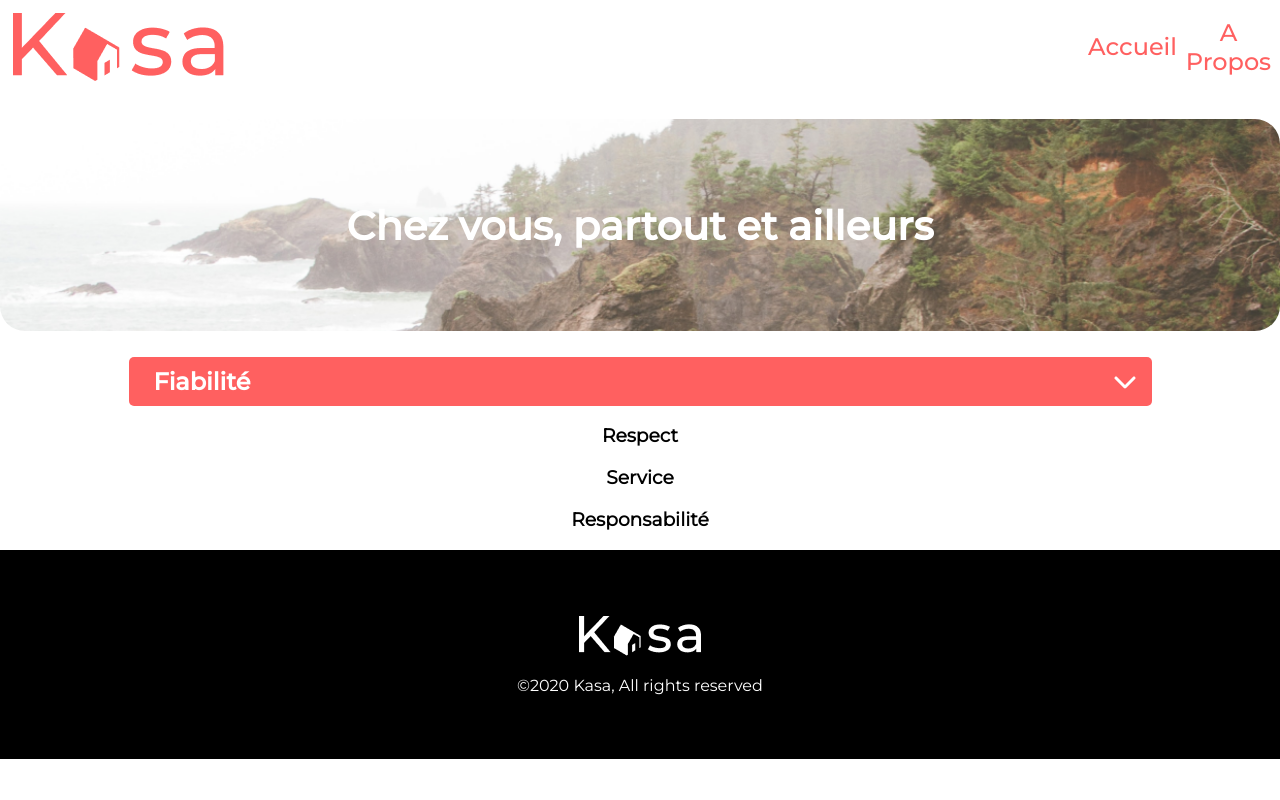
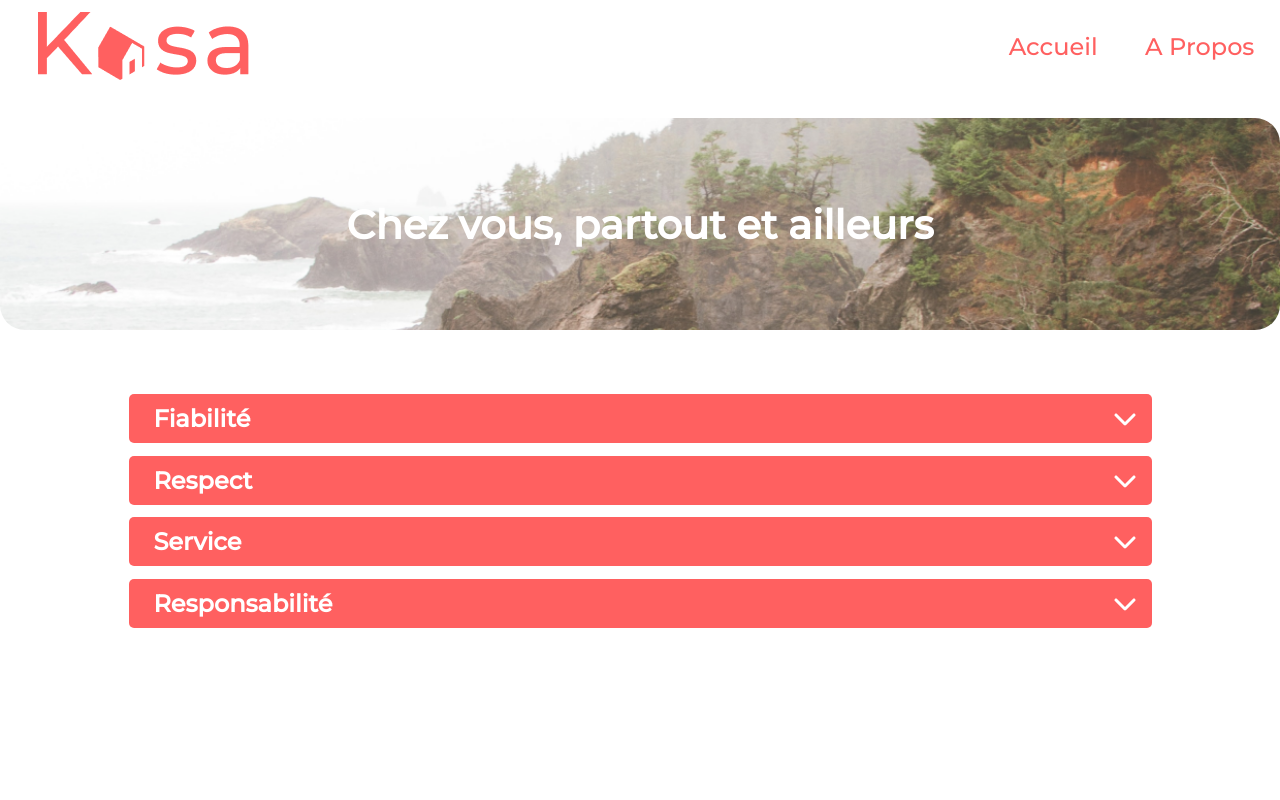
Before and after one commit to Jey221/P11-kasa, a React (Create React App) app: page /APropos in a window 1280 px wide. Shown: the top 800 px of the page. Built offline with nearby package versions, Linux system fonts and the light colour scheme.

Commit message:
finalisation des collapse sur page a propos

```diff
--- a/src/components/Collapse.js
+++ b/src/components/Collapse.js
@@ -4,11 +4,14 @@ import styles from '../style/Collapse.module.css';
 import { faChevronDown, faChevronUp } from '@fortawesome/free-solid-svg-icons';
 import { FontAwesomeIcon } from '@fortawesome/react-fontawesome';
 
-function openCloseCollapse() {
+const textFiability = document.getElementById('textFiability');
+const textRespect = document.getElementById('textRespect');
+const textService = document.getElementById('textService');
+const textResponsability = document.getElementById('textResponsability');
+
+function openCloseCollapse1() {
   const iconOpen = document.getElementById('iconOpen');
   const iconClose = document.getElementById('iconClose');
-  const textFiability = document.getElementById('textFiability');
-  console.log(iconClose);
   // eslint-disable-next-line no-lone-blocks
   if (window.getComputedStyle(textFiability).display === 'none') {
     textFiability.style.setProperty('display', 'block');
@@ -20,12 +23,54 @@ function openCloseCollapse() {
     iconOpen.style.setProperty('display', 'none');
   }
 }
+function openCloseCollapse2() {
+  const iconOpen = document.getElementById('iconOpen2');
+  const iconClose = document.getElementById('iconClose2');
+  // eslint-disable-next-line no-lone-blocks
+  if (window.getComputedStyle(textRespect).display === 'none') {
+    textRespect.style.setProperty('display', 'block');
+    iconClose.style.setProperty('display', 'none');
+    iconOpen.style.setProperty('display', 'block');
+  } else {
+    textRespect.style.setProperty('display', 'none');
+    iconClose.style.setProperty('display', 'block');
+    iconOpen.style.setProperty('display', 'none');
+  }
+}
+function openCloseCollapse3() {
+  const iconOpen = document.getElementById('iconOpen3');
+  const iconClose = document.getElementById('iconClose3');
+  // eslint-disable-next-line no-lone-blocks
+  if (window.getComputedStyle(textService).display === 'none') {
+    textService.style.setProperty('display', 'block');
+    iconClose.style.setProperty('display', 'none');
+    iconOpen.style.setProperty('display', 'block');
+  } else {
+    textService.style.setProperty('display', 'none');
+    iconClose.style.setProperty('display', 'block');
+    iconOpen.style.setProperty('display', 'none');
+  }
+}
+function openCloseCollapse4() {
+  const iconOpen = document.getElementById('iconOpen4');
+  const iconClose = document.getElementById('iconClose4');
+  // eslint-disable-next-line no-lone-blocks
+  if (window.getComputedStyle(textResponsability).display === 'none') {
+    textResponsability.style.setProperty('display', 'block');
+    iconClose.style.setProperty('display', 'none');
+    iconOpen.style.setProperty('display', 'block');
+  } else {
+    textResponsability.style.setProperty('display', 'none');
+    iconClose.style.setProperty('display', 'block');
+    iconOpen.style.setProperty('display', 'none');
+  }
+}
 
 export default function Collapse() {
   return (
     <div className={styles.collapseList}>
       <div className={styles.collapse}>
-        <div className={styles.collapseClose} onClick={openCloseCollapse}>
+        <div className={styles.collapseClose} onClick={openCloseCollapse1}>
           <h2>Fiabilité</h2>
           <span className={styles.icons}>
             <FontAwesomeIcon
@@ -50,20 +95,87 @@ export default function Collapse() {
           </div>
         </div>
       </div>
-      <h3>Respect</h3>
-      <h3>Service</h3>
-      <h3>Responsabilité</h3>
+      <div className={styles.collapse}>
+        <div className={styles.collapseClose} onClick={openCloseCollapse2}>
+          <h2>Respect</h2>
+          <span className={styles.icons}>
+            <FontAwesomeIcon
+              icon={faChevronDown}
+              id="iconClose2"
+              className={styles.iconDownRespect}
+            />
+            <FontAwesomeIcon
+              icon={faChevronUp}
+              id="iconOpen2"
+              className={styles.iconUpRespect}
+            />
+          </span>
+        </div>
+        <div className={styles.collapseOpen} id="textRespect">
+          <div>
+            <p>
+              La bienveillance fait partie des valeurs fondatrices de Kasa. Tout
+              comportement discriminatoire ou de perturbation du voisinage
+              entraînera une exclusion de notre plateforme.
+            </p>
+          </div>
+        </div>
+      </div>
+      <div className={styles.collapse}>
+        <div className={styles.collapseClose} onClick={openCloseCollapse3}>
+          <h2>Service</h2>
+          <span className={styles.icons}>
+            <FontAwesomeIcon
+              icon={faChevronDown}
+              id="iconClose3"
+              className={styles.iconDownRespect}
+            />
+            <FontAwesomeIcon
+              icon={faChevronUp}
+              id="iconOpen3"
+              className={styles.iconUpRespect}
+            />
+          </span>
+        </div>
+        <div className={styles.collapseOpen} id="textService">
+          <div>
+            <p>
+              Nos équipes se tiennent à votre disposition pour vous fournir une
+              expérience parfaite. N'hésitez pas à nous contacter si vous avez
+              la moindre question.
+            </p>
+          </div>
+        </div>
+      </div>
+      <div className={styles.collapse}>
+        <div className={styles.collapseClose} onClick={openCloseCollapse4}>
+          <h2>Responsabilité</h2>
+          <span className={styles.icons}>
+            <FontAwesomeIcon
+              icon={faChevronDown}
+              id="iconClose4"
+              className={styles.iconDownRespect}
+            />
+            <FontAwesomeIcon
+              icon={faChevronUp}
+              id="iconOpen4"
+              className={styles.iconUpRespect}
+            />
+          </span>
+        </div>
+        <div className={styles.collapseOpen} id="textResponsability">
+          <div>
+            <p>
+              La sécurité est la priorité de Kasa. Aussi bien pour nos hôtes que
+              pour les voyageurs, chaque logement correspond aux critères de
+              sécurité établis par nos services. En laissant une note aussi bien
+              à l'hôte qu'au locataire, cela permet à nos équipes de vérifier
+              que les standards sont bien respectés. Nous organisons également
+              des ateliers sur la sécurité domestique pour nos hôtes.
+            </p>
+          </div>
+        </div>
+      </div>
     </div>
   );
 }
-
-/* {
-  window.getComputedStyle(textFiability).display === 'none'
-    ? textFiability.style.setProperty('display', 'block') &&
-      iconClose.style.setProperty('display', 'none') &&
-      iconOpen.style.setProperty('display', 'block')
-    : textFiability.style.setProperty('display', 'none') &&
-      iconClose.style.setProperty('display', 'block') &&
-      iconOpen.style.setProperty('display', 'none');
-}
- */
--- a/src/style/Collapse.module.css
+++ b/src/style/Collapse.module.css
@@ -1,3 +1,7 @@
+.collapseList {
+  margin-bottom: 15%;
+  margin-top: 5%;
+}
 .collapse {
   margin: 1% auto;
   width: 1023px;
@@ -38,3 +42,12 @@
 .iconUpFiability {
   display: none;
 }
+.iconUpRespect {
+  display: none;
+}
+.iconUpService {
+  display: none;
+}
+.iconUpResponsability {
+  display: none;
+}
--- a/src/style/Header.module.css
+++ b/src/style/Header.module.css
@@ -1,6 +1,7 @@
 .header {
   display: flex;
   justify-content: space-between;
+  padding: 0% 2%;
 }
 .header img {
   margin: 1%;
--- a/src/style/Navbar.module.css
+++ b/src/style/Navbar.module.css
@@ -9,7 +9,7 @@
 
 .navHeader {
   display: flex;
-  justify-content: space-evenly;
+  justify-content: space-between;
   align-items: center;
-  width: 15%;
+  width: 20%;
 }
```
